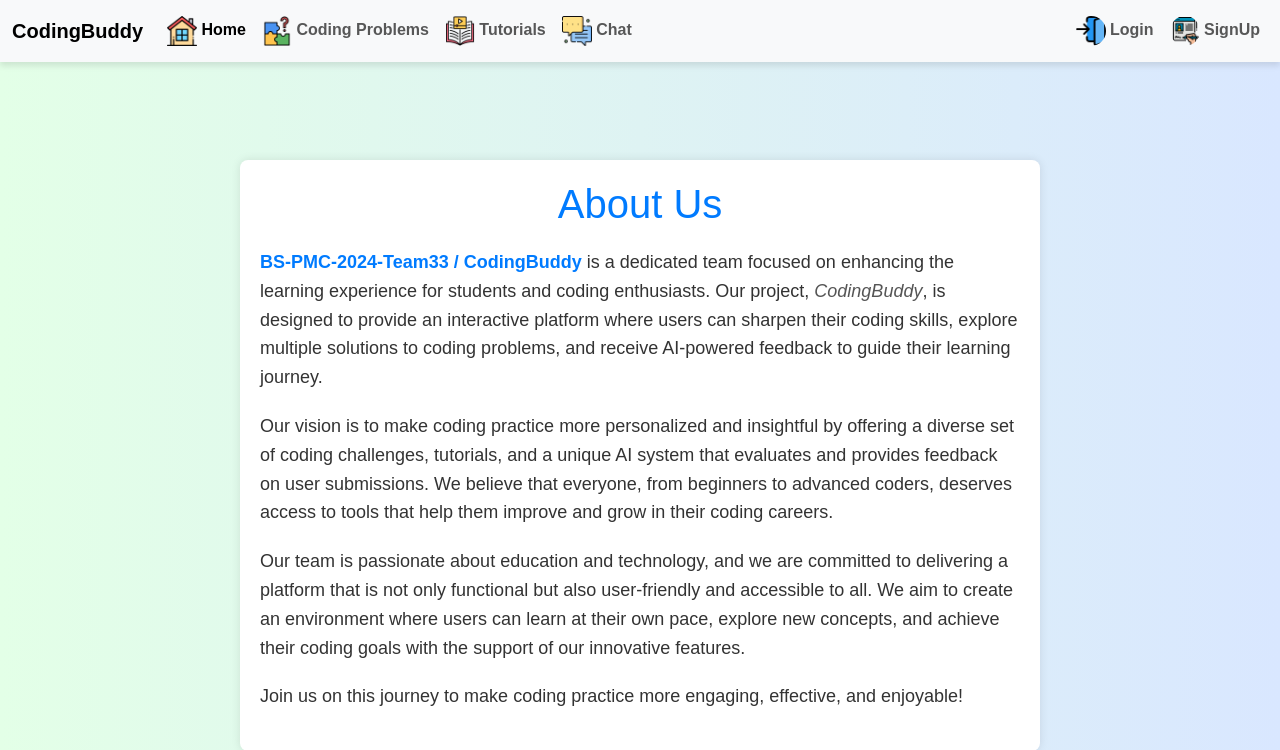
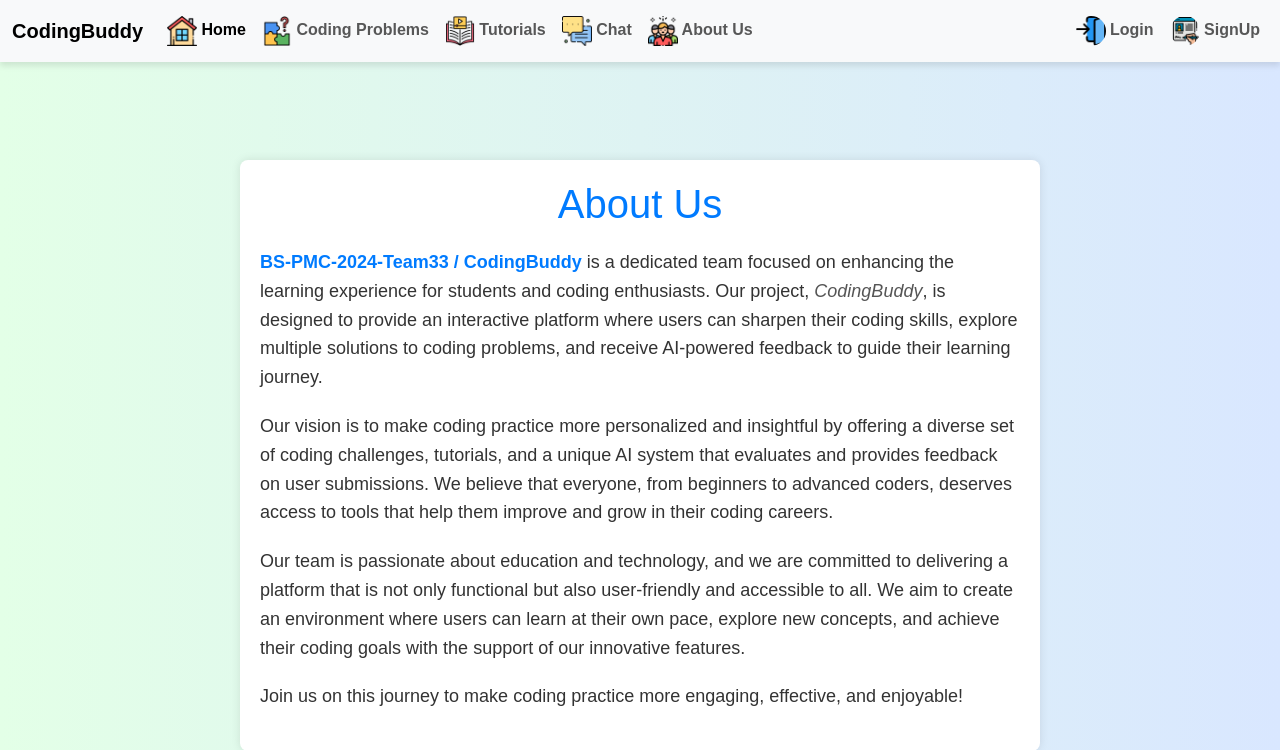
Before and after one commit to BS-PMC-2024/BS-PMC-2024-Team33, a Django app: page /aboutus/ in a window 1280 px wide. Shown: the top 750 px of the page. Run offline with Django 5.2, Linux system fonts and the light colour scheme.

Commit message:
about us icon/link in home page: BSPMS2433-190

```diff
--- a/CodingBuddy/templates/aboutus.html
+++ b/CodingBuddy/templates/aboutus.html
@@ -2,7 +2,8 @@
 {% load static %}
 {% block title %}Home | CodingBuddy{% endblock %}
 
-{% block content %}
+{% block extra_styles %}
+  {{ block.super }}
     <style>
         body {
                 font-family: Arial, sans-serif;
@@ -43,7 +44,9 @@
                 color: #555555;
             }
     </style>
+{% endblock %}
 
+{% block content %}
  <div class="about-container">
         <h1>About Us</h1>
         <p><strong>BS-PMC-2024-Team33 / CodingBuddy</strong> is a dedicated team focused on enhancing the learning experience for students and coding enthusiasts. Our project, <em>CodingBuddy</em>, is designed to provide an interactive platform where users can sharpen their coding skills, explore multiple solutions to coding problems, and receive AI-powered feedback to guide their learning journey.</p>
--- a/CodingBuddy/templates/base.html
+++ b/CodingBuddy/templates/base.html
@@ -96,6 +96,12 @@
                         Chat
                     </a>
                 </li>
+                 <li class="nav-item">
+                    <a class="nav-link" href="/aboutus">
+                        <img alt="Tutorials" src="{% static 'home/images/aboutus-icon.png' %}"
+                             style="width: 30px; height: 30px;">
+                        About Us</a>
+                </li>
             </ul>
             <ul class="navbar-nav ms-auto mb-2 mb-lg-0">
                 {% if user.is_authenticated %}
```
Also changed, not shown: CodingBuddy/static/home/images/aboutus-icon.png (added). Lines whose indentation alone changed are shown as unchanged.
